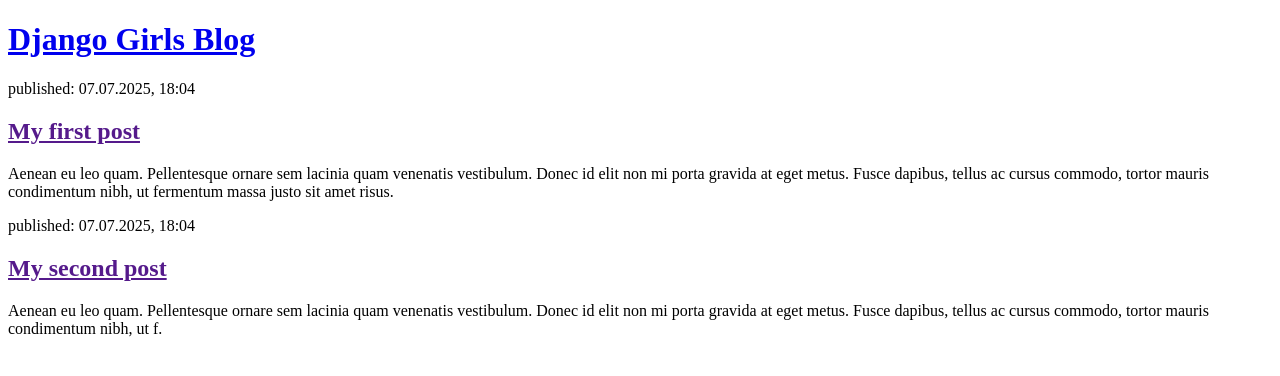
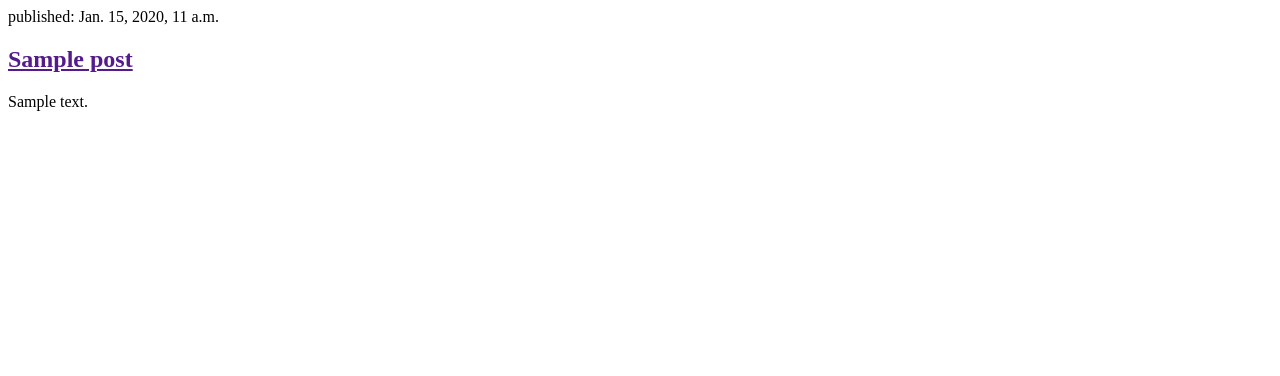
Before and after one commit to laxmansingh2397/my-first-blog, a Django app: page / in a window 1280 px wide. Shown: the top 376 px of the page. Run offline with Django 5.2, Linux system fonts and the light colour scheme; tables that the repository leaves empty hold one stand-in row (values such as "Sample post").

Commit message:
Edit my template now it is showing all the published posts

```diff
--- a/blog/templates/blog/post_list.html
+++ b/blog/templates/blog/post_list.html
@@ -1,23 +1,11 @@
-<!DOCTYPE html>
-<html>
-    <head>
-        <title>Django Girls blog</title>
-    </head>
-    <body>
-        <header>
-            <h1><a href="/">Django Girls Blog</a></h1>
-        </header>
-
+{% if posts %}
+    {% for post in posts %}
         <article>
-            <time>published: 07.07.2025, 18:04</time>
-            <h2><a href="">My first post</a></h2>
-            <p>Aenean eu leo quam. Pellentesque ornare sem lacinia quam venenatis vestibulum. Donec id elit non mi porta gravida at eget metus. Fusce dapibus, tellus ac cursus commodo, tortor mauris condimentum nibh, ut fermentum massa justo sit amet risus.</p>
+            <time>published: {{ post.published_date }}</time>
+            <h2><a href="">{{ post.title }}</a></h2>
+            <p>{{ post.text|linebreaksbr }}</p>
         </article>
-
-        <article>
-            <time>published: 07.07.2025, 18:04</time>
-            <h2><a href="">My second post</a></h2>
-            <p>Aenean eu leo quam. Pellentesque ornare sem lacinia quam venenatis vestibulum. Donec id elit non mi porta gravida at eget metus. Fusce dapibus, tellus ac cursus commodo, tortor mauris condimentum nibh, ut f.</p>
-        </article>
-    </body>
-</html>
+    {% endfor %}
+{% else %}
+    <p>No posts available.</p>
+{% endif %}
--- a/blog/views.py
+++ b/blog/views.py
@@ -1,6 +1,9 @@
 from django.shortcuts import render
+from .models import Post
+from django.utils import timezone
 
 # Create your views here.
 
 def post_list(request):
-    return render(request, 'blog/post_list.html', {})
+    posts = Post.objects.filter(published_date__lte=timezone.now()).order_by('published_date')
+    return render(request, 'blog/post_list.html', {'posts': posts})
```
